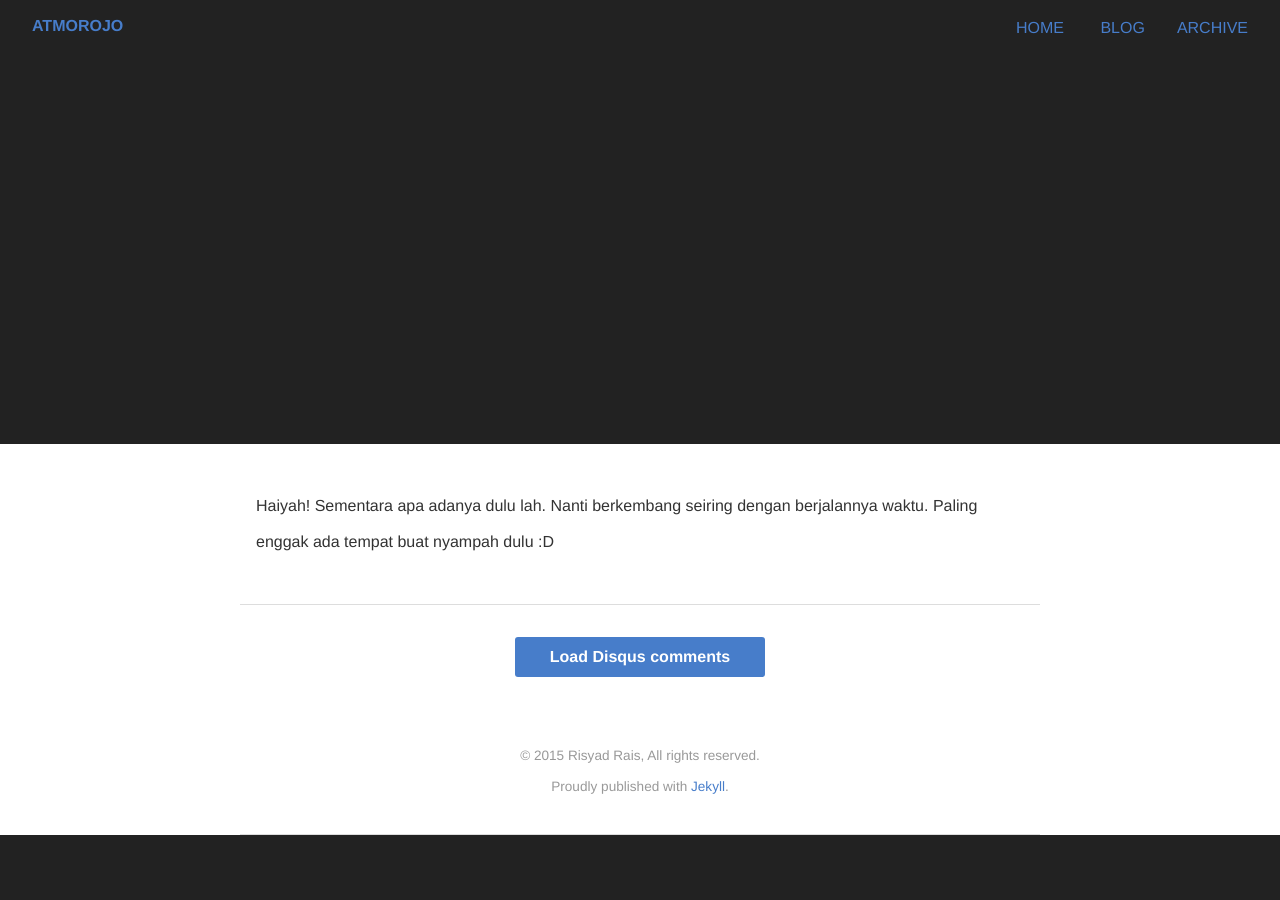
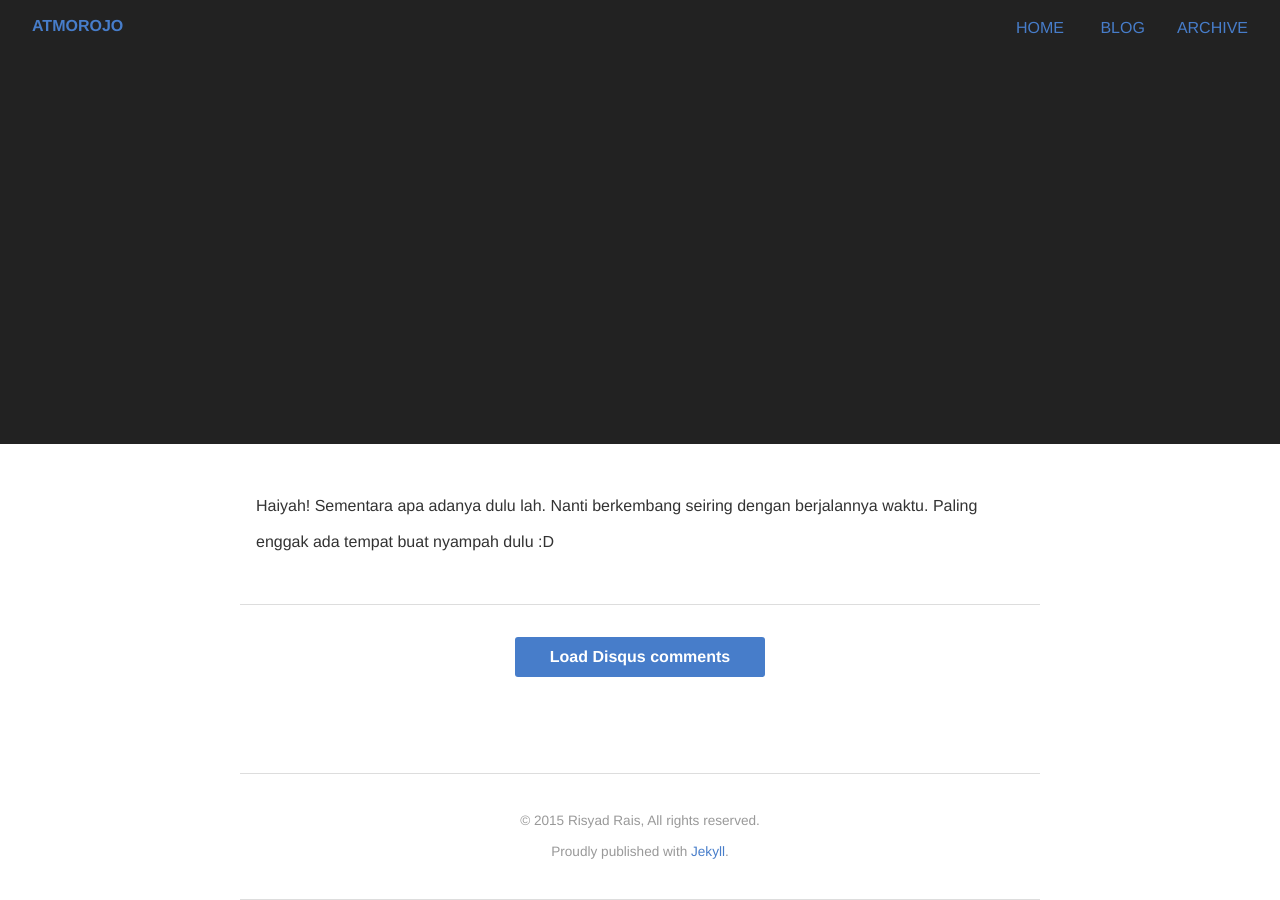
Before and after one commit to atmorojo/atmorojo.github.io, a Jekyll site: the page built from _posts/2014-03-01-Hello.md, in a window 1280 px wide and 900 px high, scrolled down 456 px. Built offline with Jekyll 4.4.1, drawn with Linux system fonts in a browser that asks for light colours; Markdown is read by kramdown in place of the engine named in the settings; before the commit the page ends 1291 px from its top, so only the background shows below that.

Commit message:
disqus thread layout

```diff
--- a/_sass/_layout.scss
+++ b/_sass/_layout.scss
@@ -12,7 +12,7 @@ body { background: #222; }
     z-index: 2;
 }
 .posts, .footer { @include outer-container(em(800)); }
-#disqus-thread, .post, .pagination, .footer {
+#disqus_thread, .post, .pagination, .footer {
     padding: 2em 1em;
     border-bottom: 1px solid $light-gray;
 }
```
